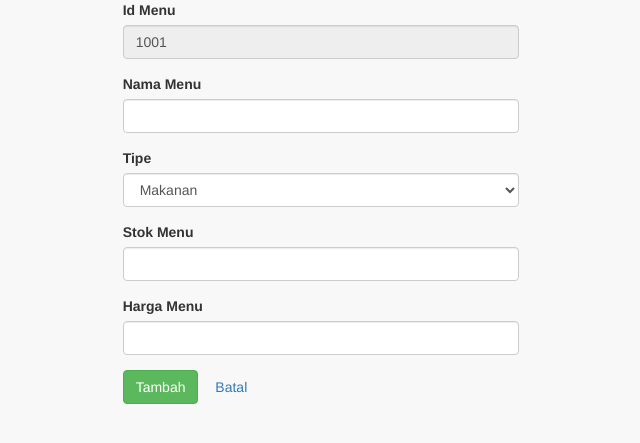
After one commit to mohammadsyafrianabie/SI_Sundari, a CodeIgniter app: page /SI_Sundari/admin/TambahMenu in a window 1280 px wide. The commit adds this page. Shown: the top 443 px of the page, without its empty margins (319-959 px from the left). Run offline with CodeIgniter, Linux system fonts and the light colour scheme; tables that the repository leaves empty or names only in its code hold one stand-in row (values such as "Sample post").

Commit message:
Tambah Menu

```diff
--- /dev/null
+++ b/application/controllers/admin/TambahMenu.php
@@ -0,0 +1,44 @@
+<?php
+defined("BASEPATH") or exit("No direct access allowed");
+
+class TambahMenu extends CI_Controller{
+
+	function __construct(){
+		parent::__construct();
+		$this->load->model("ModelTambahMenu");
+	}
+
+	public function index(){
+		$data["title"] = "Tambah Menu";
+		$data["id_baru_menu"] = $this->trimming();
+		$this->load->view("admin/view_tambahmenu", $data);
+	}
+
+	public function tambahMenu(){
+		$id_menu = $this->input->post('id_menu');
+		$nama = $this->input->post('nama');
+		$tipe = $this->input->post('tipe');
+		$stok = $this->input->post('stok');
+		$harga = $this->input->post('harga');
+
+		$data = array(
+			'id_menu' => $id_menu,
+			'nama' => $nama,
+			'tipe' => $tipe,
+			'stok' => $stok,
+			'harga' => $harga
+			);
+		$this->ModelTambahMenu->tambahMenu($data,'menu');
+		redirect('admin/menu');
+	}
+
+	public function trimming(){
+		$last_id = $this->ModelTambahMenu->getLastId();
+		$len = strlen($last_id);
+		$get_left = substr($last_id, 0, 1);
+		$get_right = substr($last_id, 1, $len);
+		$new_number = intval($get_right) + 1;
+		$new_id = $get_left. sprintf("%03d", $new_number);
+		return $new_id;
+	}
+}
--- /dev/null
+++ b/application/models/ModelTambahMenu.php
@@ -0,0 +1,25 @@
+<?php
+defined("BASEPATH") or exit("No direct access allowed");
+
+class ModelTambahMenu extends CI_Model
+{
+    private $table = "menu";
+
+    function tambahMenu($datamenu)
+    {
+        $this->db->insert($this->table, $datamenu);
+    }
+
+    function getLastId(){
+        $rows = $this->db->get($this->table)->result();
+        foreach ($rows as $rw) {
+            $tmp = $rw->id_menu;
+        }
+        if (is_null($tmp)) {
+            return $tmp = "m000";
+        }else{
+            return $tmp;
+        }
+    }
+
+}
--- a/application/views/admin/view_menu.php
+++ b/application/views/admin/view_menu.php
@@ -17,9 +17,9 @@
                     <div class="col-lg-12">
                         <h1 class="page-header">Daftar Menu</h1>
                          <div class="card-body">
+                        <a href="<?php echo base_url('admin/TambahMenu');?>" class="btn btn-primary active">Tambah</a>
                   <table class="table">
-                  	  <div class="btn btn-primary active" type="submit" value="tambah">Tambah
-                                <div include="view/view_tambahmenu.php">
+                    <div include="view/view_tambahmenu.php">
                                 	 <thead>
                                <tr>
                                  <th>ID</th>
--- /dev/null
+++ b/application/views/admin/view_tambahmenu.php
@@ -0,0 +1,45 @@
+<!DOCTYPE html>
+<html lang="en">
+
+<?php $this->load->view("_partials/header"); ?>
+
+<body>
+    <div class="container-fluid">
+        <div class="row">
+            <div class="col-md-4"></div>
+            <div class="col-md-4">
+                <form action="<?php echo base_url('admin/TambahMenu/tambahMenu') ?>" method="POST">
+                        <div class="form-group">
+                            <label for="id_menu">Id Menu</label>
+                            <input class="form-control <?php echo form_error('id_menu') ? 'is-invalid' : '' ?>" type="text" name="id_menu" value="<?php echo $id_baru_menu;?>" readonly>
+                        </div>
+                        <div class="form-group">
+                            <label for="nama">Nama Menu</label>
+                            <input class="form-control <?php echo form_error('nama') ? 'is-invalid' : '' ?>" type="text" name="nama">
+                        </div>
+                        <div class="form-group">
+                            <label for="tipe">Tipe</label>
+                            <select class="form-control <?php echo form_error('tipe') ? 'is-invalid' : '' ?>" name="tipe">
+                                <option value="makanan">Makanan</option>
+                                <option value="minuman">Minuman</option>
+                            </select>
+                        </div>
+                        <div class="form-group">
+                            <label for="stok">Stok Menu</label>
+                            <input class="form-control <?php echo form_error('stok') ? 'is-invalid' : '' ?>" type="int" name="stok">
+                        </div>
+                        <div class="form-group">
+                            <label for="harga">Harga Menu</label>
+                            <input class="form-control <?php echo form_error('harga') ? 'is-invalid' : '' ?>" type="int" name="harga">
+                        </div>
+
+                        <input class="btn btn-success" type="submit" value="Tambah">
+                        <a class="btn btn-back" href="<?php echo base_url('admin/TambahMenu'); ?>">Batal</a>
+                </form>
+            </div>
+        </div>
+    </div>
+    <?php $this->load->view("_partials/footer"); ?>
+</body>
+
+</html>
```
